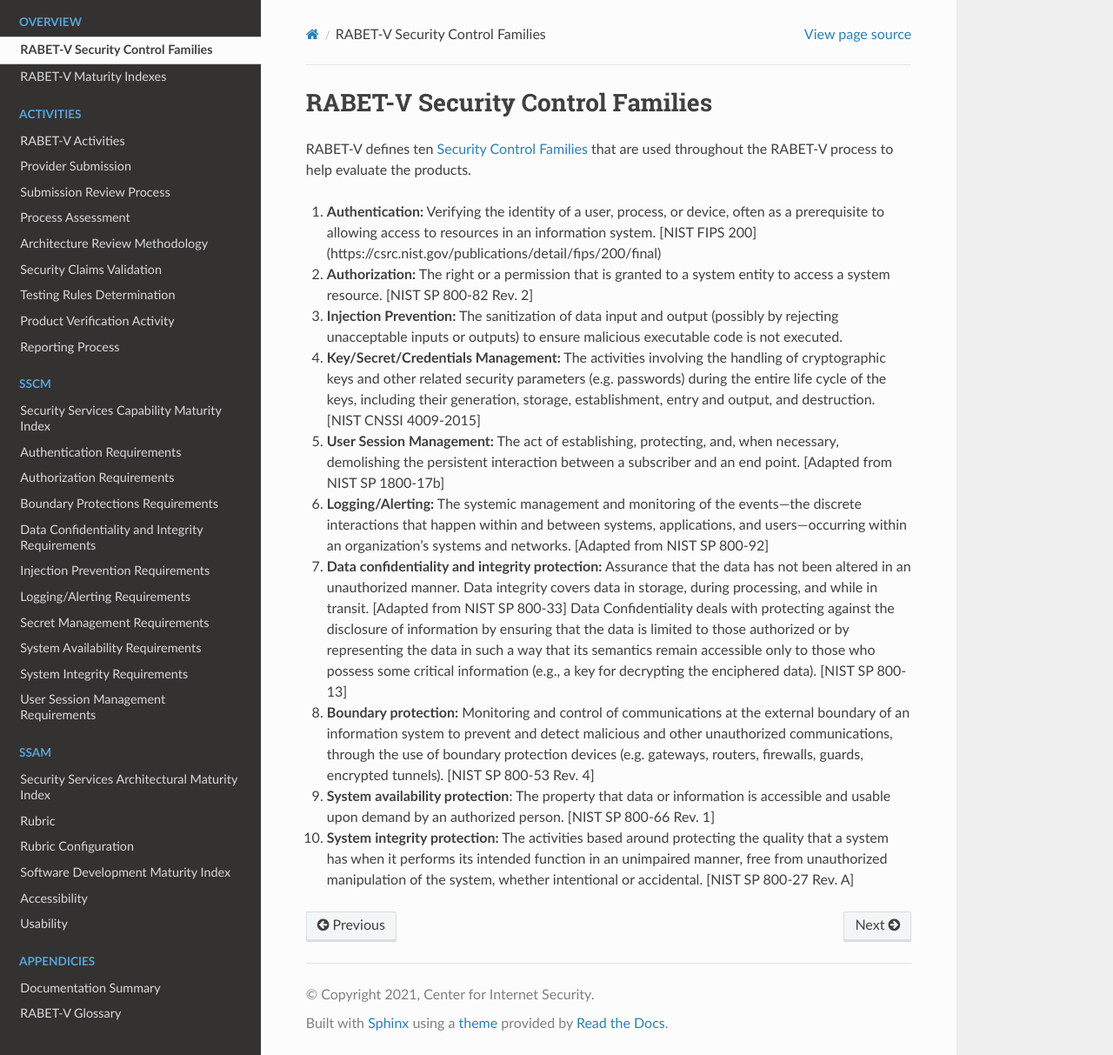
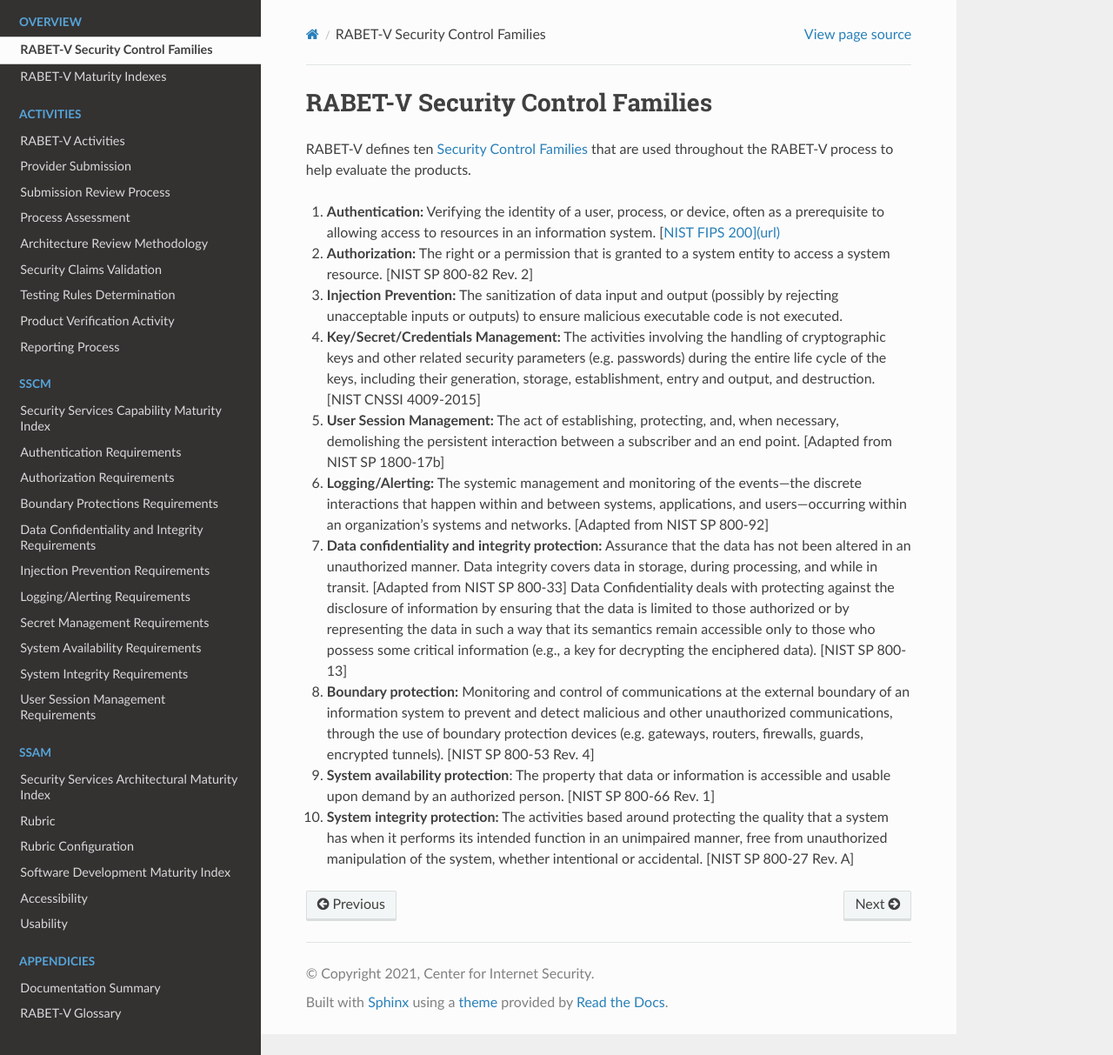
Before and after one commit to it-dept-cis/RABET-V-Pilot, a Sphinx documentation site: the page built from docs/source/Overview/Security_Control_Family.md, in a window 1280 px wide and 1213 px high. Shown: the whole window at 87% size. Built offline with Sphinx 7.4.7 and the Read the Docs theme 2.0.0, drawn with Linux system fonts in a browser that asks for light colours; some of the changed lines change nothing that is shown.

Commit message:
Update Security_Control_Family.md

```diff
--- a/docs/source/Overview/Security_Control_Family.md
+++ b/docs/source/Overview/Security_Control_Family.md
@@ -2,7 +2,7 @@
 
 RABET-V defines ten [Security Control Families](../Appendices/RABET-V_Glossary.md) that are used throughout the RABET-V process to help evaluate the products.
 
-1.  **Authentication:** Verifying the identity of a user, process, or device, often as a prerequisite to allowing access to resources in an information system. \[NIST FIPS 200\] (https://csrc.nist.gov/publications/detail/fips/200/final)
+1.  **Authentication:** Verifying the identity of a user, process, or device, often as a prerequisite to allowing access to resources in an information system. \[[NIST FIPS 200\](url)](https://csrc.nist.gov/publications/detail/fips/200/final)
 
 1.  **Authorization:** The right or a permission that is granted to a system entity to access a system resource. \[NIST SP 800-82 Rev. 2\]
 
```
